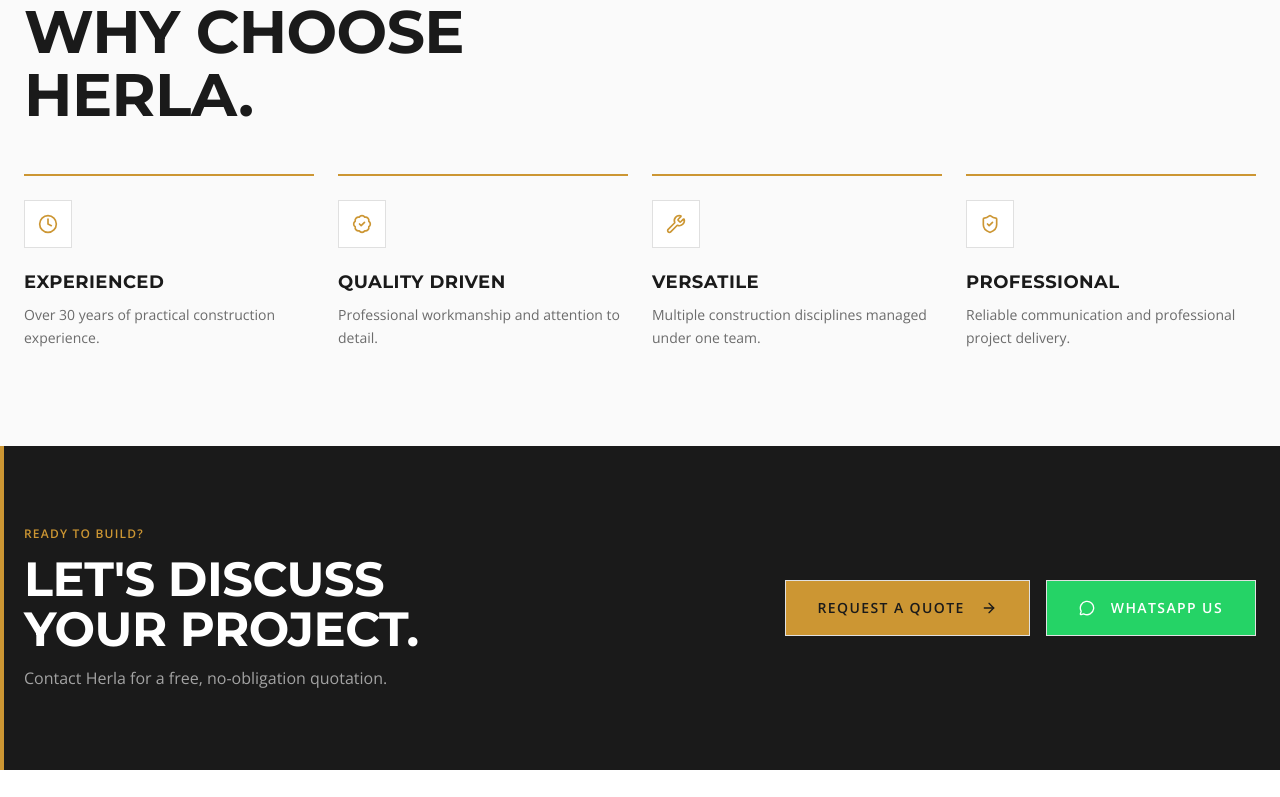
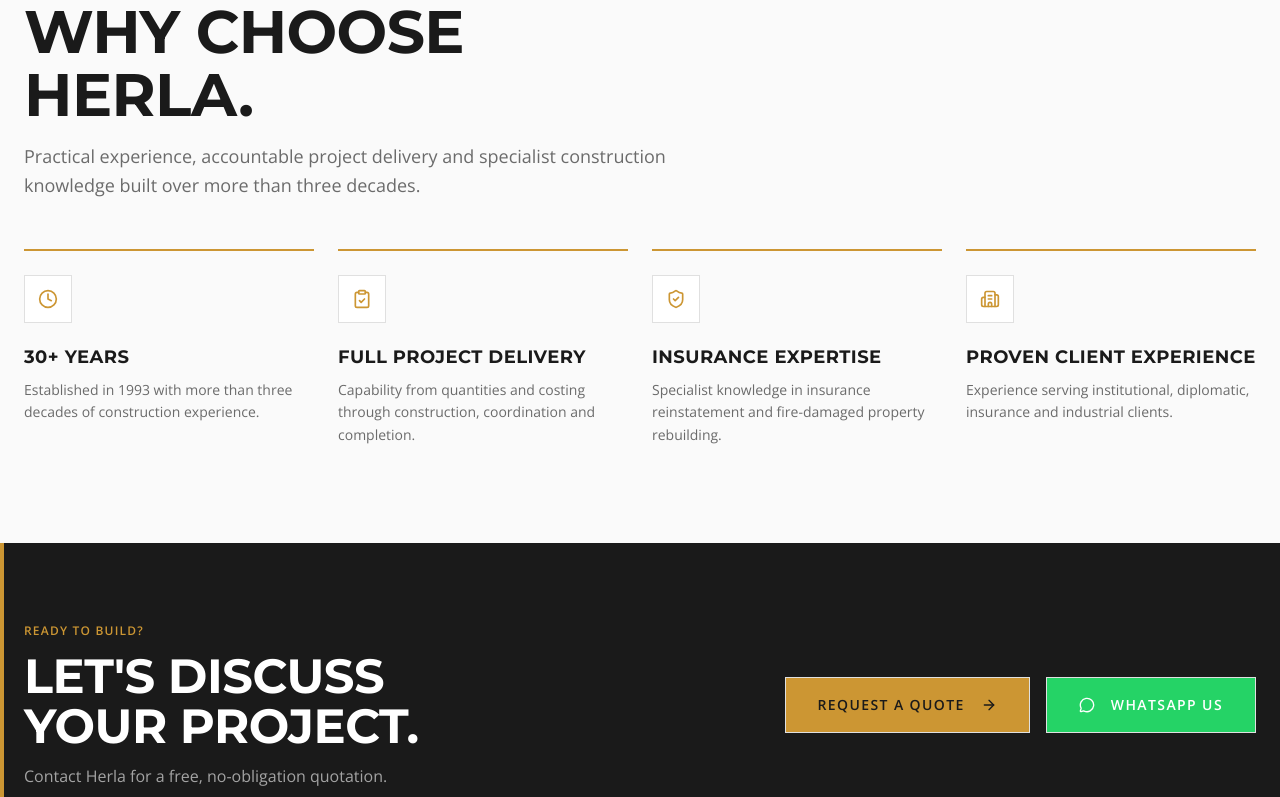
Before and after one commit to zander120405-coder/herla-construction-website, a React (Vite) app: page / in a window 1280 px wide. Shown: the part 5859-6656 px from the top of the page. Built offline with nearby package versions, Linux system fonts and the light colour scheme.

Commit message:
Update Why Herla from company profile

```diff
--- a/src/components/WhyChooseUs.tsx
+++ b/src/components/WhyChooseUs.tsx
@@ -1,30 +1,35 @@
 import { motion } from "framer-motion";
-import { Clock, BadgeCheck, Wrench, ShieldCheck } from "lucide-react";
+import {
+  Clock,
+  ClipboardCheck,
+  ShieldCheck,
+  Building2,
+} from "lucide-react";
 
 const reasons = [
   {
     icon: Clock,
-    title: "Experienced",
+    title: "30+ Years",
     description:
-      "Over 30 years of practical construction experience.",
+      "Established in 1993 with more than three decades of construction experience.",
   },
   {
-    icon: BadgeCheck,
-    title: "Quality Driven",
+    icon: ClipboardCheck,
+    title: "Full Project Delivery",
     description:
-      "Professional workmanship and attention to detail.",
-  },
-  {
-    icon: Wrench,
-    title: "Versatile",
-    description:
-      "Multiple construction disciplines managed under one team.",
+      "Capability from quantities and costing through construction, coordination and completion.",
   },
   {
     icon: ShieldCheck,
-    title: "Professional",
+    title: "Insurance Expertise",
     description:
-      "Reliable communication and professional project delivery.",
+      "Specialist knowledge in insurance reinstatement and fire-damaged property rebuilding.",
+  },
+  {
+    icon: Building2,
+    title: "Proven Client Experience",
+    description:
+      "Experience serving institutional, diplomatic, insurance and industrial clients.",
   },
 ];
 
@@ -45,11 +50,16 @@
             The Herla Difference
           </div>
 
-          <h2 className="text-4xl md:text-5xl lg:text-6xl font-display font-bold uppercase leading-[1.05]">
+          <h2 className="text-4xl md:text-5xl lg:text-6xl font-display font-bold uppercase leading-[1.05] mb-4">
             Why Choose
             <br />
             Herla.
           </h2>
+
+          <p className="text-muted-foreground text-base md:text-lg max-w-2xl leading-relaxed">
+            Practical experience, accountable project delivery and specialist
+            construction knowledge built over more than three decades.
+          </p>
         </motion.div>
 
         {/* Reasons */}
```
